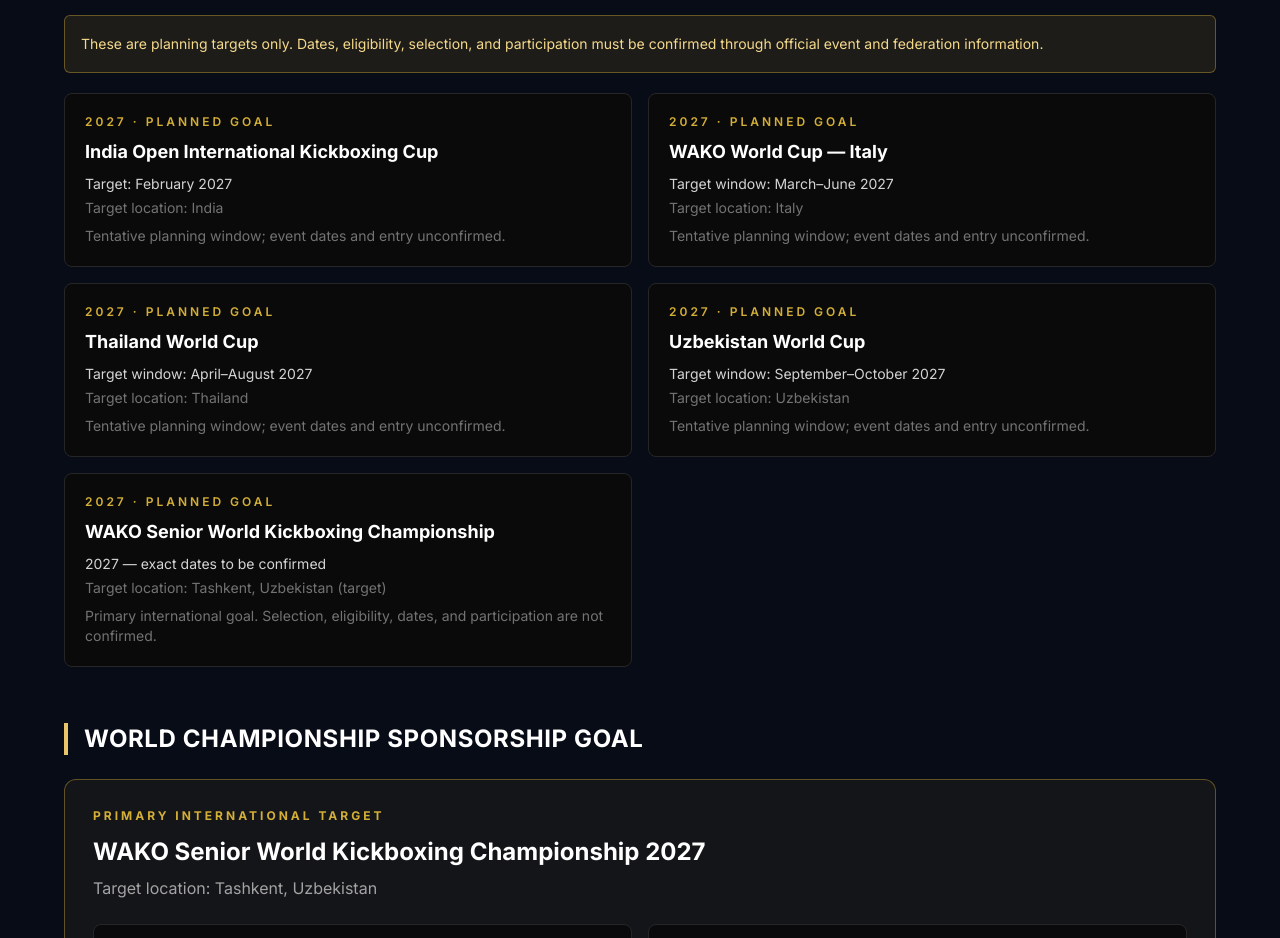
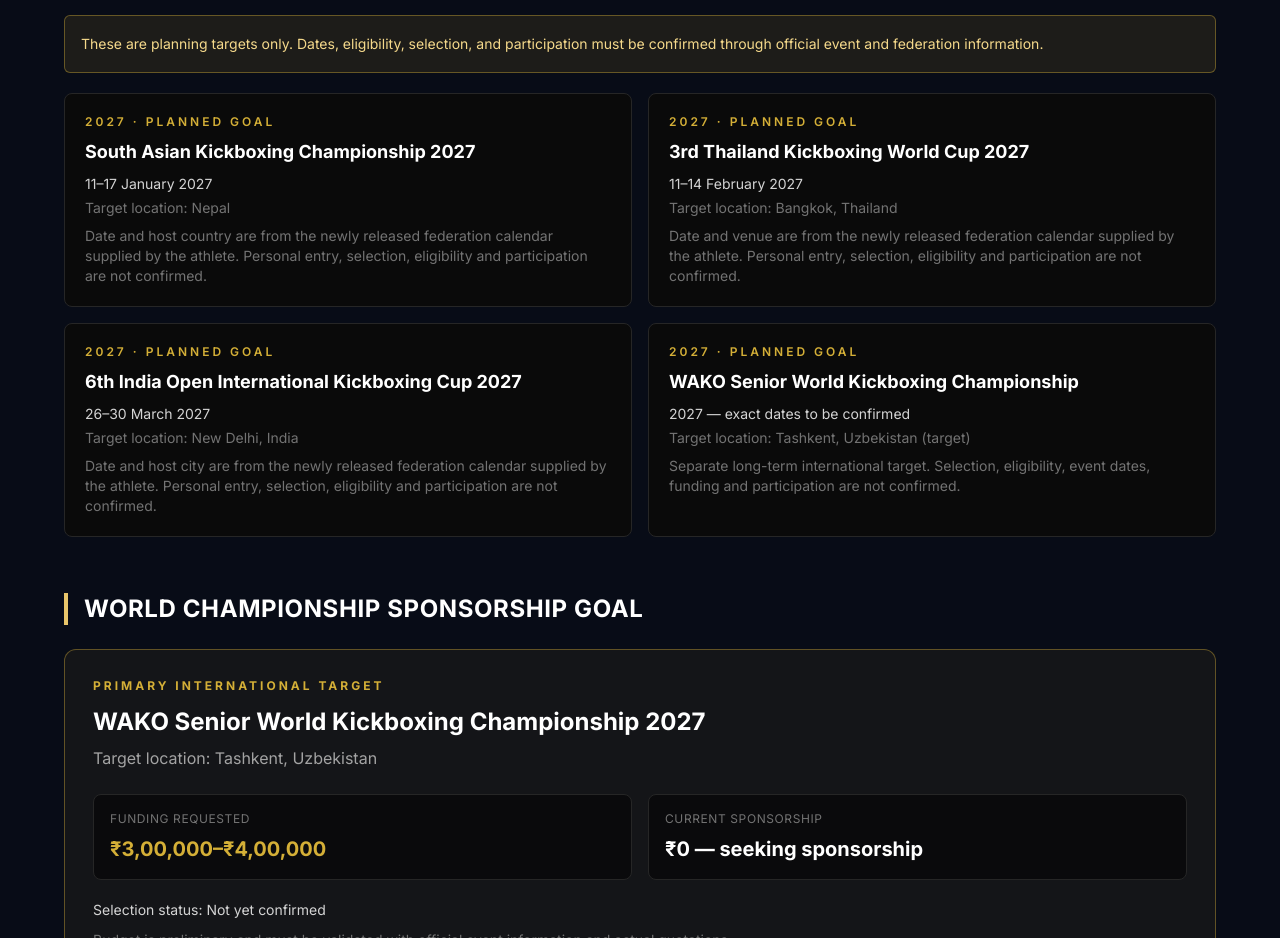
Before and after one commit to harshbharti55/kickboxer-harsh, a Next.js app: page /cv in a window 1280 px wide. Shown: the part 1820-2758 px from the top of the page. Built offline with nearby package versions, Linux system fonts and the light colour scheme.

Commit message:
Update 2027 targets from newly released federation calendar

```diff
--- a/data/athlete.ts
+++ b/data/athlete.ts
@@ -101,39 +101,32 @@ export interface PlannedGoal {
 /** Tentative planning windows only; not official event dates or confirmed entries. */
 export const plannedGoals2027: PlannedGoal[] = [
   {
-    name: "India Open International Kickboxing Cup",
+    name: "South Asian Kickboxing Championship 2027",
     status: "Planned goal",
-    planningWindow: "Target: February 2027",
-    targetLocation: "India",
-    note: "Tentative planning window; event dates and entry unconfirmed.",
+    planningWindow: "11–17 January 2027",
+    targetLocation: "Nepal",
+    note: "Date and host country are from the newly released federation calendar supplied by the athlete. Personal entry, selection, eligibility and participation are not confirmed.",
   },
   {
-    name: "WAKO World Cup — Italy",
+    name: "3rd Thailand Kickboxing World Cup 2027",
     status: "Planned goal",
-    planningWindow: "Target window: March–June 2027",
-    targetLocation: "Italy",
-    note: "Tentative planning window; event dates and entry unconfirmed.",
+    planningWindow: "11–14 February 2027",
+    targetLocation: "Bangkok, Thailand",
+    note: "Date and venue are from the newly released federation calendar supplied by the athlete. Personal entry, selection, eligibility and participation are not confirmed.",
   },
   {
-    name: "Thailand World Cup",
+    name: "6th India Open International Kickboxing Cup 2027",
     status: "Planned goal",
-    planningWindow: "Target window: April–August 2027",
-    targetLocation: "Thailand",
-    note: "Tentative planning window; event dates and entry unconfirmed.",
-  },
-  {
-    name: "Uzbekistan World Cup",
-    status: "Planned goal",
-    planningWindow: "Target window: September–October 2027",
-    targetLocation: "Uzbekistan",
-    note: "Tentative planning window; event dates and entry unconfirmed.",
+    planningWindow: "26–30 March 2027",
+    targetLocation: "New Delhi, India",
+    note: "Date and host city are from the newly released federation calendar supplied by the athlete. Personal entry, selection, eligibility and participation are not confirmed.",
   },
   {
     name: "WAKO Senior World Kickboxing Championship",
     status: "Planned goal",
     planningWindow: "2027 — exact dates to be confirmed",
     targetLocation: "Tashkent, Uzbekistan (target)",
-    note: "Primary international goal. Selection, eligibility, dates, and participation are not confirmed.",
+    note: "Separate long-term international target. Selection, eligibility, event dates, funding and participation are not confirmed.",
   },
 ];
 
```
